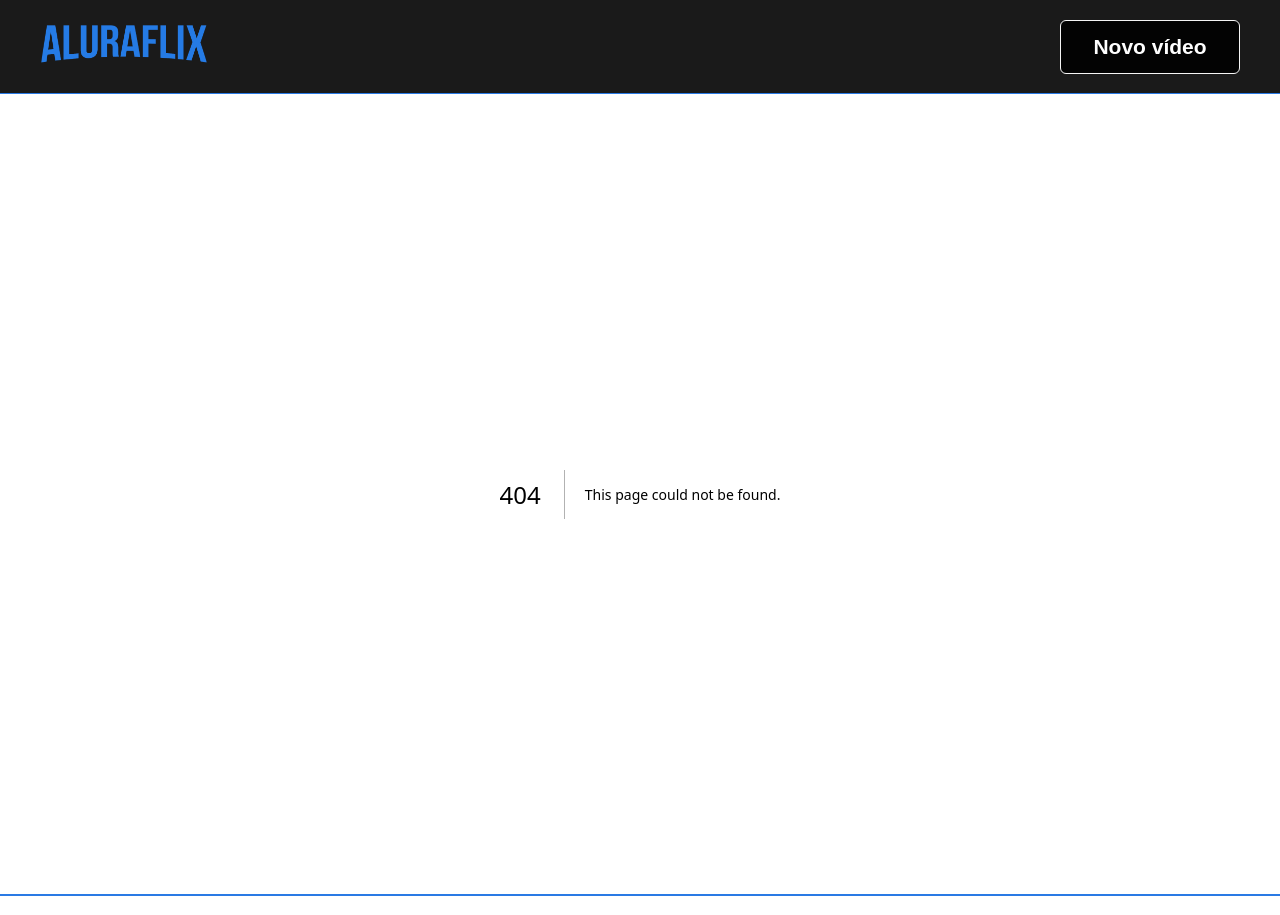
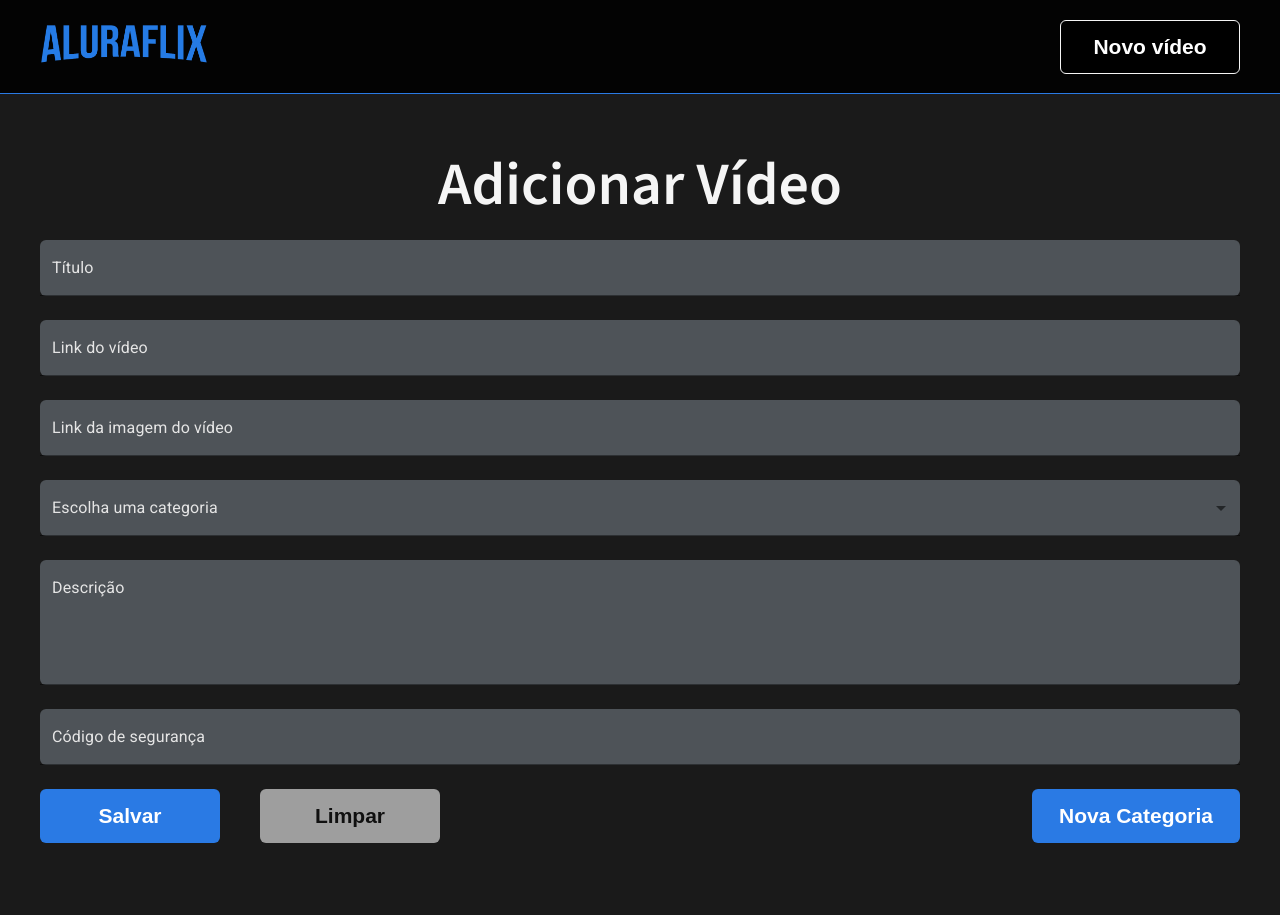
Before and after one commit to dantevicenzo/alura-flix, a Next.js app: page /adicionar-video in a window 1280 px wide. Before the commit this address had no page. Shown: the top 915 px of the page. Built offline with nearby package versions, Linux system fonts and the light colour scheme.

Commit message:
add new video page

```diff
--- /dev/null
+++ b/src/app/adicionar-video/page.module.css
@@ -0,0 +1,19 @@
+.main {
+    padding: 50px 40px 169px;
+}
+
+.main h1 {
+    text-align: center;
+    font-size: 60px;
+}
+
+.button-container {
+    display: flex;
+    width: 100%;
+    gap: 40px;
+    margin-top: 16px;
+}
+
+.button-container button:last-child {
+    margin-left: auto;
+}
--- /dev/null
+++ b/src/app/adicionar-video/page.tsx
@@ -0,0 +1,52 @@
+import styles from './page.module.css'
+import { InputText } from '../components/inputText'
+import { InputSelect } from '../components/inputSelect'
+import { Button } from '../components/button'
+
+const AdicionarVideo = () => {
+  return (
+    <main className={styles.main}>
+      <h1>Adicionar Vídeo</h1>
+      <InputText id="titulo" label="Título" fullWidth />
+      <InputText id="link-video" label="Link do vídeo" fullWidth />
+      <InputText id="link-imagem" label="Link da imagem do vídeo" fullWidth />
+      <InputSelect
+        id="categoria"
+        label="Escolha uma categoria"
+        labelId="categoria-label"
+        formControlProps={{ fullWidth: true }}
+        menuItems={[
+          { value: '', children: <em>Selecione...</em> },
+          { value: 'Categoria 1', children: 'Categoria 1' },
+          { value: 'Categoria 2', children: 'Categoria 2' },
+          { value: 'Categoria 3', children: 'Categoria 3' },
+        ]}
+      />
+      <InputText
+        id="descricao"
+        label="Descrição"
+        multiline
+        minRows={4}
+        fullWidth
+      />
+      <InputText
+        id="codigo-de-seguranca"
+        label="Código de segurança"
+        fullWidth
+      />
+      <div className={styles['button-container']}>
+        <Button variantColor="blue" variantSize="sm">
+          Salvar
+        </Button>
+        <Button variantColor="gray" variantSize="sm">
+          Limpar
+        </Button>
+        <Button variantColor="blue" variantSize="md">
+          Nova Categoria
+        </Button>
+      </div>
+    </main>
+  )
+}
+
+export default AdicionarVideo
```
